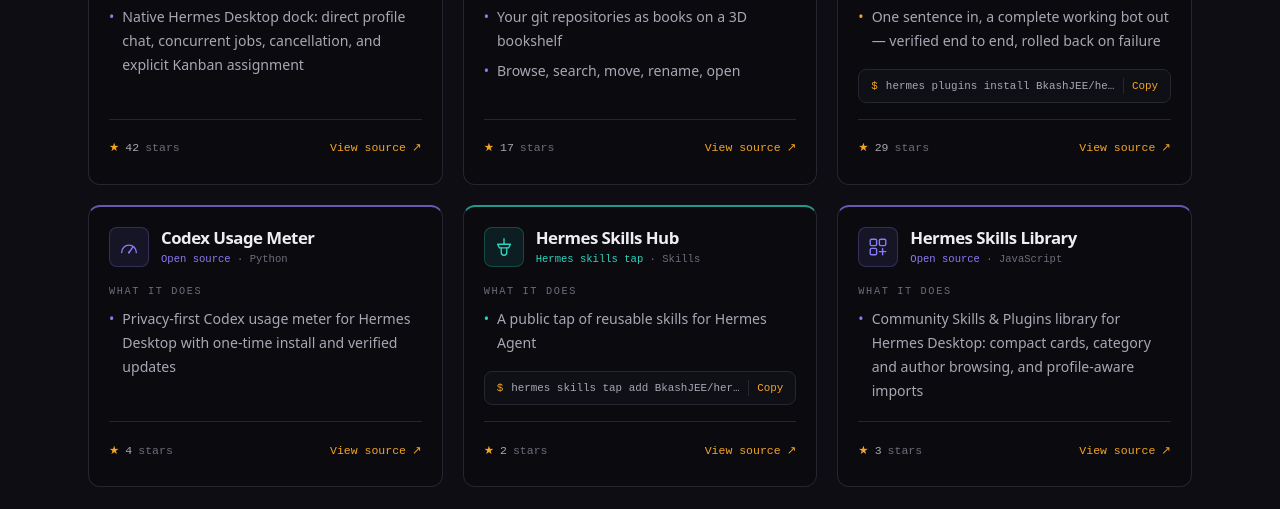
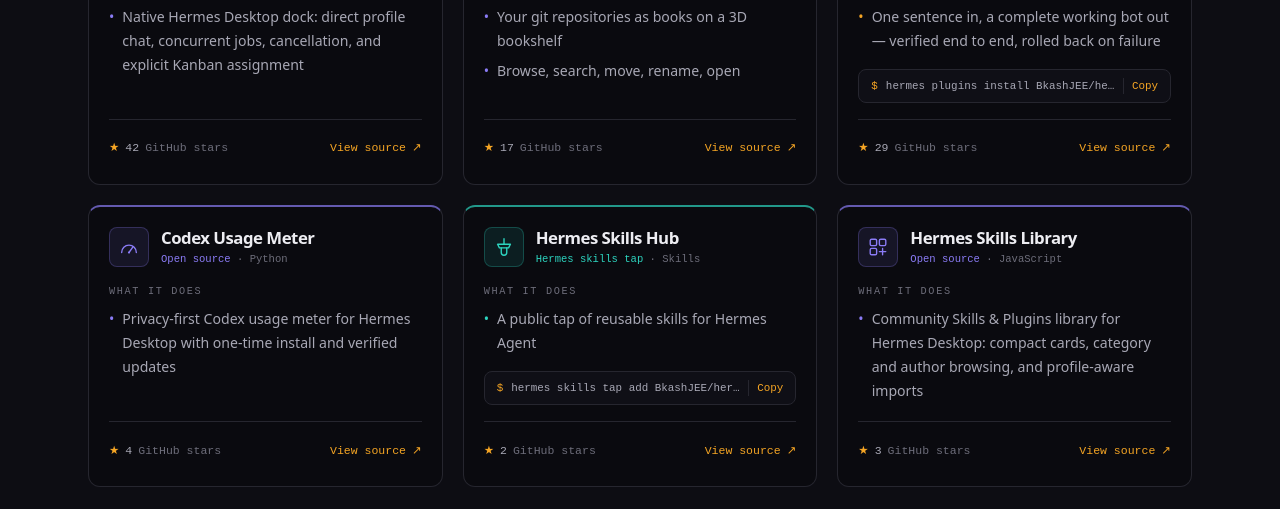
Before and after one commit to BkashJEE/bkashjee.github.io, a React (Vite) app: page / in a window 1280 px wide. Shown: the part 4600-5109 px from the top of the page. Built offline with nearby package versions, Linux system fonts and the light colour scheme; no server answers.

Commit message:
Keep GitHub named in the star figure
#29 spelled out that the count means GitHub stars; the compact footer
figure had shortened it to just "stars".

```diff
--- a/src/components/Plugins.tsx
+++ b/src/components/Plugins.tsx
@@ -123,7 +123,7 @@
     <span className="inline-flex shrink-0 items-baseline gap-1.5 font-mono text-[0.72rem] text-fg-faint" title={`${stars} GitHub stars (live)`}>
       <span className="text-accent" aria-hidden="true">★</span>
       <span className="text-fg-dim tabular-nums">{stars}</span>
-      <span aria-hidden="true">stars</span>
+      <span aria-hidden="true">GitHub stars</span>
       <span className="sr-only">{stars} GitHub stars</span>
     </span>
   )
--- a/src/content/github.json
+++ b/src/content/github.json
@@ -76,7 +76,7 @@
       "topics": [],
       "stars": 0,
       "created": "2026-09-17",
-      "pushed": "2026-09-24"
+      "pushed": "2026-09-25"
     },
     {
       "name": "hermes-bot-forge",
```
